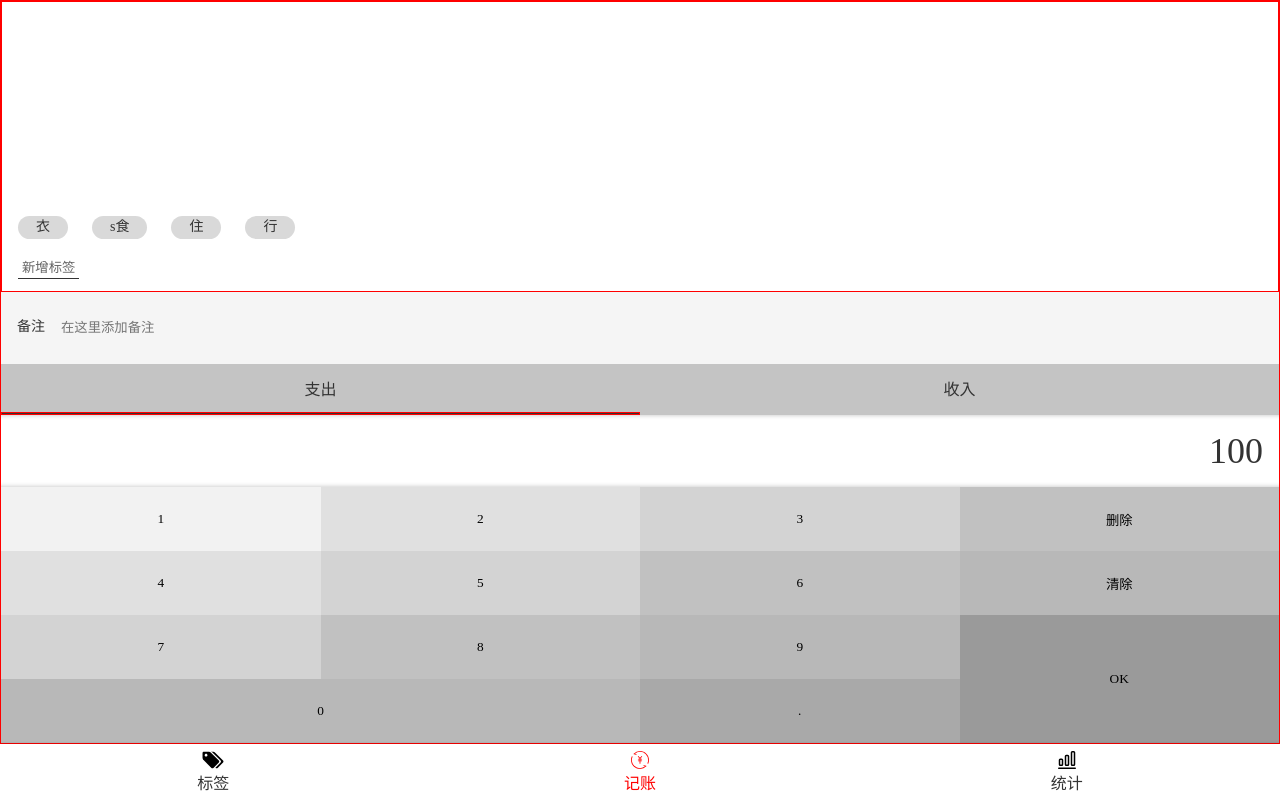
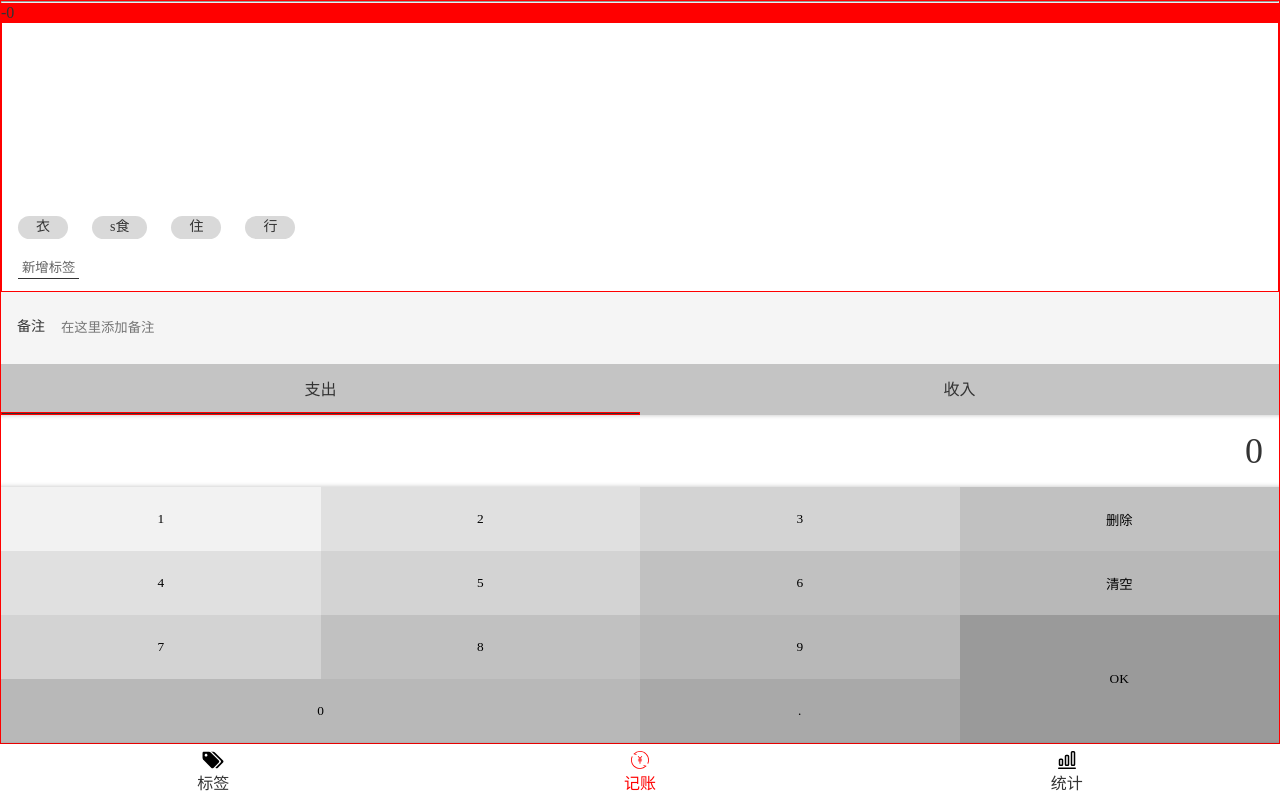
Before and after one commit to ljy123668/zhinong-money-react, a React app: page /money in a window 1280 px wide. Built offline with nearby package versions, Linux system fonts and the light colour scheme.

Commit message:
完成表单页面收集

```diff
--- a/src/views/Money.tsx
+++ b/src/views/Money.tsx
@@ -1,4 +1,4 @@
-import React from "react";
+import React, { useState } from "react";
 import Layout from 'components/Layout'
 import styled from 'styled-components'
 import { TagsSection } from './Money/TagSection'
@@ -12,42 +12,40 @@ const MyLayout = styled(Layout)`
     display:flex;
     flex-direction:column;
 `
+
+type Category = '-' | '+'
 function Money() {
+    const [selected, setSelected] = useState({
+        tags: [] as string[],
+        note: '',
+        category: '-' as Category,
+        amount: 0
+    })
+
+    const onChange = (obj: Partial<typeof selected>) => {
+        setSelected({
+            ...selected,
+            ...obj
+        })
+    }
     return (
         <MyLayout>
-            <TagsSection>
-
-            </TagsSection>
-            <NoteSection>
-                <label><span>备注</span><input type="text" placeholder="在这里添加备注" /></label>
-            </NoteSection>
-            <CategorySection>
-                <ul>
-                    <li className="selected">支出</li>
-                    <li>收入</li>
-                </ul>
-            </CategorySection>
-            <NumberPadSection>
-                <div className="output">
-                    100
-                </div>
-                <div className="pad clearfix">
-                    <button>1</button>
-                    <button>2</button>
-                    <button>3</button>
-                    <button>删除</button>
-                    <button>4</button>
-                    <button>5</button>
-                    <button>6</button>
-                    <button>清除</button>
-                    <button>7</button>
-                    <button>8</button>
-                    <button>9</button>
-                    <button className="ok">OK</button>
-                    <button className="zero">0</button>
-                    <button className="dot">.</button>
-                </div>
-            </NumberPadSection>
+            {selected.tags.join('-')}
+            <hr />
+            {selected.note}
+            {selected.category}
+            {selected.amount}
+            <TagsSection value={selected.tags}
+                onChange={(tags) => onChange({ tags })} />
+            < NoteSection value={selected.note}
+                onChange={(note) => onChange({ note })}
+            />
+            <CategorySection value={selected.category}
+                onChange={(category) => onChange({ category })}
+            />
+            <NumberPadSection value={selected.amount}
+                onChange={(amount) => onChange({ amount })}
+                onOk={() => { console.log('okokok') }} />
         </MyLayout>
     )
 }
--- a/src/views/Money/CategorySection.tsx
+++ b/src/views/Money/CategorySection.tsx
@@ -1,7 +1,8 @@
 import styled from 'styled-components'
+import React, { useState } from "react";
 
 
-const CategorySection = styled.section`
+const Wrapper = styled.section`
     > ul{
         display:flex;
         background-color:#c4c4c4;
@@ -24,5 +25,27 @@ const CategorySection = styled.section`
         }
     }
 `
+type Props = {
+    value: '-' | '+',
+    onChange: (value: '-' | '+') => void
+}
 
+const CategorySection: React.FC<Props> = (props) => {
+    const categoryMap = { '-': '支出', '+': '收入' };
+    const [categoryList] = useState<('-' | '+')[]>(['-', '+']);
+    const category = props.value
+
+    return (
+        <Wrapper>
+            <ul>
+                {categoryList.map(c =>
+                    <li className={category === c ? 'selected' : ''}
+                        key={c}
+                        onClick={() => { props.onChange(c) }}
+                    >{categoryMap[c]}</li>
+                )}
+            </ul>
+        </Wrapper >
+    )
+}
 export { CategorySection }
--- a/src/views/Money/NoteSection.tsx
+++ b/src/views/Money/NoteSection.tsx
@@ -1,6 +1,7 @@
 import styled from 'styled-components'
+import React from "react";
 
-const NoteSection = styled.section`
+const Wrapper = styled.section`
     background-color:#f5f5f5;
     padding:0 16px;
     font-size:14px;
@@ -19,6 +20,27 @@ const NoteSection = styled.section`
             border:none;
         }
     }
-`
+`;
+
+type Props = {
+    value: string;
+    onChange: (value: string) => void
+}
+const NoteSection: React.FC<Props> = (props) => {
+    const note = props.value
+    return (
+        <Wrapper>
+            <label>
+                <span>备注</span>
+                <input type="text" placeholder="在这里添加备注"
+                    value={note}
+                    onChange={(e) => {
+                        props.onChange(e.target.value)
+                    }}
+                />
+            </label>
+        </Wrapper>
+    )
+}
 
 export { NoteSection }
--- a/src/views/Money/NumberPadSection.tsx
+++ b/src/views/Money/NumberPadSection.tsx
@@ -1,6 +1,7 @@
 import styled from 'styled-components'
+import React from "react";
 
-const NumberPadSection = styled.section`
+const Wrapper = styled.section`
     > .output{
         background-color:white;
         font-size:36px;
@@ -55,4 +56,93 @@ const NumberPadSection = styled.section`
     }
 `
 
+type Props = {
+    value: number;
+    onChange: (value: number) => void
+    onOk?: () => void
+}
+const NumberPadSection: React.FC<Props> = (props) => {
+    const output = props.value.toString()
+
+    const setOutput = (output: string) => {
+        let value
+        if (output.length > 16) {
+            value = parseFloat(output.slice(0, 16))
+        } else if (output.length === 0) {
+            value = 0
+        } else {
+            value = parseFloat(output)
+        }
+        props.onChange(value);
+    }
+    const onClickButtonWrapper = (e: React.MouseEvent) => {
+        const text = (e.target as HTMLButtonElement).textContent
+        if (text === null) {
+            return
+        }
+        switch (text) {
+            case '0':
+            case '1':
+            case '2':
+            case '3':
+            case '4':
+            case '5':
+            case '6':
+            case '7':
+            case '8':
+            case '9':
+                if (output === '0') {
+                    setOutput(text)
+                } else {
+                    setOutput(output + text)
+                }
+                break;
+            case '.':
+                if (output.indexOf('.') >= 0) {
+                    return
+                }
+                setOutput(output + '.')
+                break;
+            case '删除':
+                if (output.length === 1) {
+                    setOutput('')
+                } else {
+                    setOutput(output.slice(0, -1))
+                }
+                break;
+            case '清空':
+                setOutput('')
+                break;
+            case 'OK':
+                if (props.onOk) {
+                    props.onOk()
+                }
+                break;
+        }
+    }
+    return (
+        <Wrapper>
+            <div className="output">
+                {output}
+            </div>
+            <div className="pad clearfix" onClick={onClickButtonWrapper}>
+                <button>1</button>
+                <button>2</button>
+                <button>3</button>
+                <button>删除</button>
+                <button>4</button>
+                <button>5</button>
+                <button>6</button>
+                <button>清空</button>
+                <button>7</button>
+                <button>8</button>
+                <button>9</button>
+                <button className="ok">OK</button>
+                <button className="zero">0</button>
+                <button className="dot">.</button>
+            </div>
+        </Wrapper>
+    )
+}
+
 export { NumberPadSection }
--- a/src/views/Money/TagSection.tsx
+++ b/src/views/Money/TagSection.tsx
@@ -1,7 +1,7 @@
 import styled from 'styled-components'
 import React, { useState } from "react";
 
-const _TagsSection = styled.section`
+const Wrapper = styled.section`
 background-color: #fff;
 border:1px solid red;
 padding:12px 16px;
@@ -34,10 +34,14 @@ align-items:flex-start;
 }
 `
 
-const TagsSection: React.FC = (props) => {
+type Props = {
+    value: string[];
+    onChange: (selected: string[]) => void
+}
+const TagsSection: React.FC<Props> = (props) => {
     const [tags, setTags] = useState<string[]>(['衣', 's食', '住', '行'])
-    const [selectedTags, setSelectedTags] = useState<string[]>([])
 
+    const selectedTags = props.value
     const onAddTag = () => {
         const tagName = window.prompt('新标签的名称为')
         if (tagName !== null) {
@@ -47,13 +51,13 @@ const TagsSection: React.FC = (props) => {
     const onToggleTag = (tag: string) => {
         const index = selectedTags.indexOf(tag)
         if (index >= 0) {
-            setSelectedTags(selectedTags.filter(t => t !== tag))
+            props.onChange(selectedTags.filter(t => t !== tag))
         } else {
-            setSelectedTags([...selectedTags, tag])
+            props.onChange([...selectedTags, tag])
         }
     }
     return (
-        <_TagsSection>
+        <Wrapper>
             <ol>
                 {tags.map(tag =>
                     <li key={tag} onClick={() => { onToggleTag(tag) }}
@@ -62,7 +66,7 @@ const TagsSection: React.FC = (props) => {
                 )}
             </ol>
             <button onClick={onAddTag}>新增标签</button>
-        </_TagsSection>
+        </Wrapper>
     )
 }
 
```
Also changed, not shown: 1 other file (tests, documents, lock files or other folders).
